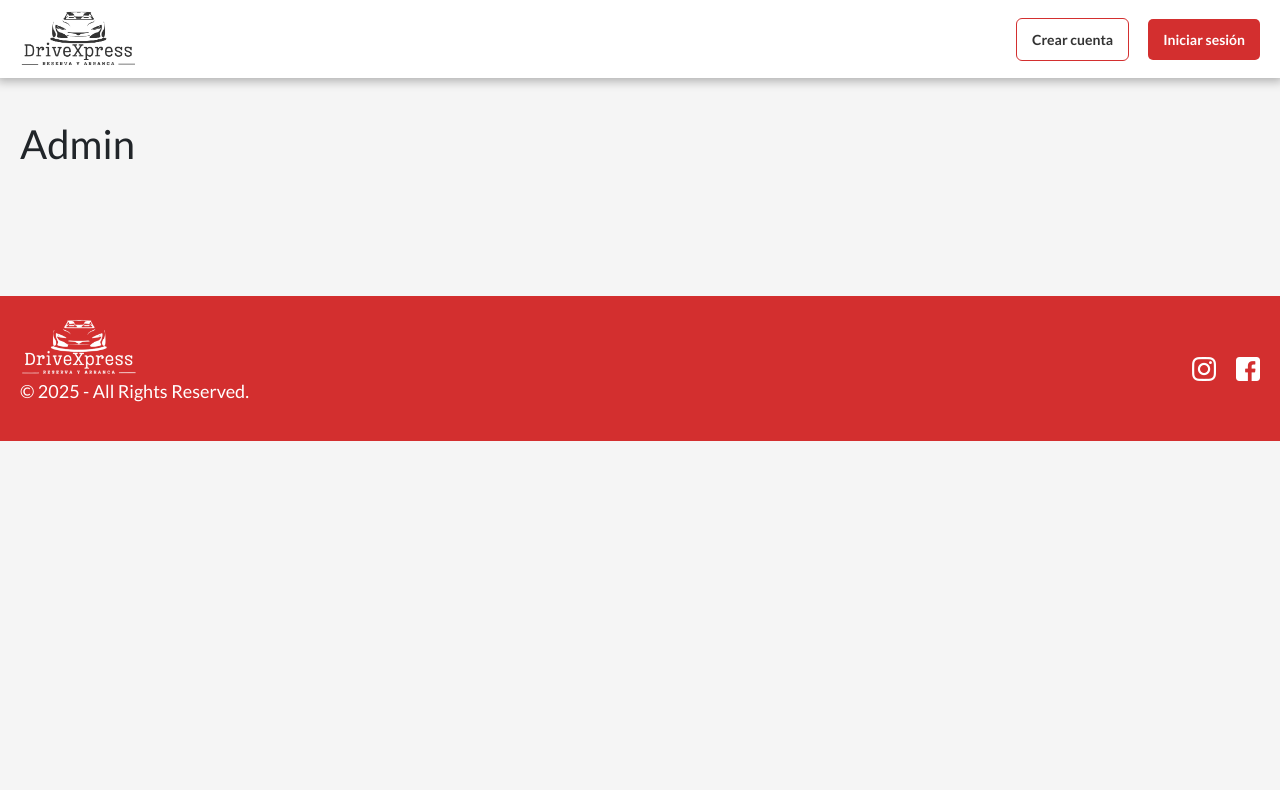
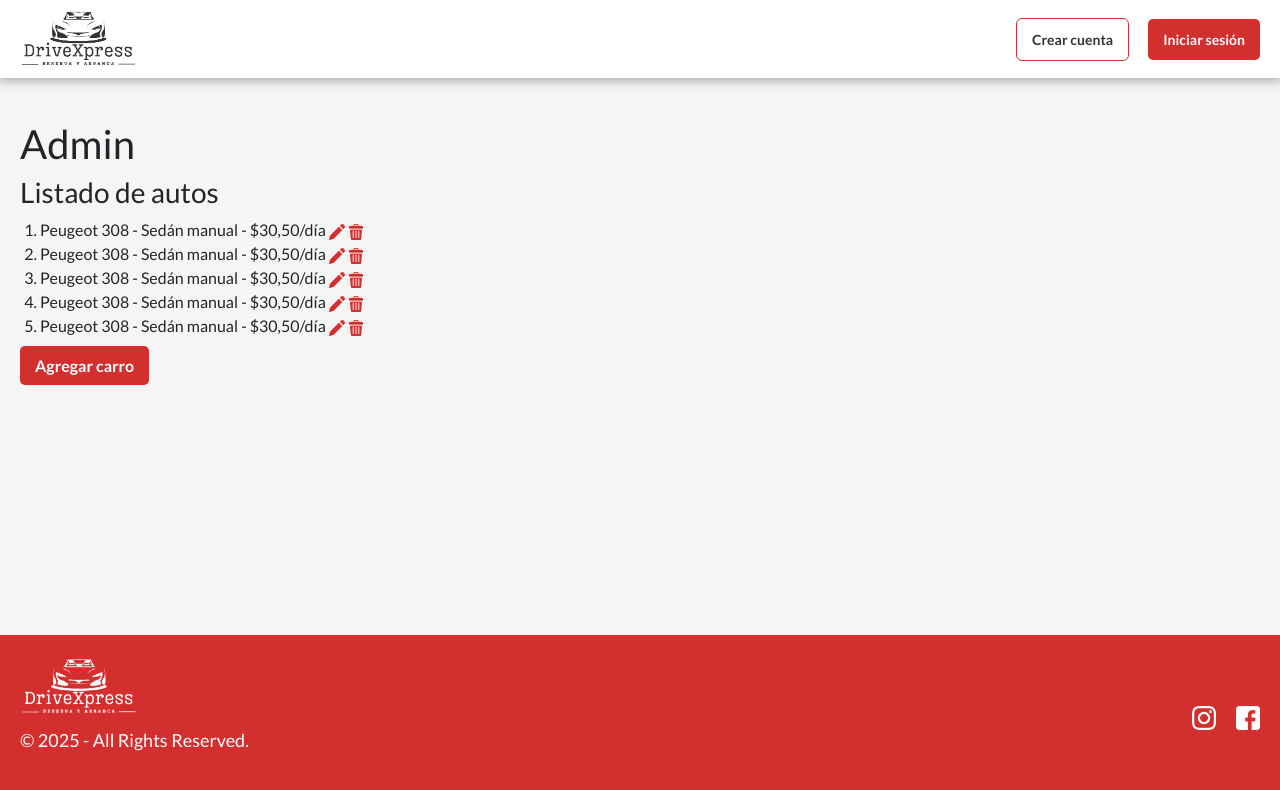
Before and after one commit to frankynztein/drive-xpress, a React (Vite) app: page /administracion in a window 1280 px wide. Shown: the top 790 px of the page. Built offline with nearby package versions, Linux system fonts and the light colour scheme.

Commit message:
Styles changes and added assets

```diff
--- a/src/components/CategoryCard/CategoryCard.css
+++ b/src/components/CategoryCard/CategoryCard.css
@@ -17,7 +17,7 @@
     padding: 20px 10px;
     width: 200px;
     flex-grow: 1;
-    box-shadow: 0px 0px 20px rgba(0, 0, 0, 0.1);
+    box-shadow: 0px 2px 10px #e3e3e3;
   }
 
   .card-img img {
--- a/src/components/RecommendationCard/RecommendationCard.css
+++ b/src/components/RecommendationCard/RecommendationCard.css
@@ -18,7 +18,7 @@
     padding: 20px 10px;
     width: 250px;
     flex-grow: 1;
-    box-shadow: 0px 0px 20px rgba(0, 0, 0, 0.1);
+    box-shadow: 0px 2px 10px #e3e3e3;
   }
 
   .recomm-card-img img {
--- a/src/components/SearchBar/SearchBar.css
+++ b/src/components/SearchBar/SearchBar.css
@@ -1,6 +1,6 @@
 /* Mobile hasta 767px */
 .search-bar {
-  filter: drop-shadow(0 2px 15px 0px #1d2939);
+  box-shadow: 0px 2px 10px #e3e3e3;
 }
 
 form {
@@ -19,7 +19,7 @@ button {
 border: none;
 }
 
-form button {
+.search-bar form button {
   width: 80%;
   border-radius: 5px;
 }
@@ -38,7 +38,7 @@ input {
 
 /* Tablet (768px - 1024px) */
 @media (min-width: 768px) {
-  form button {
+  .search-bar form button {
     width: 100px;
   }
 }
--- a/src/components/layout/Footer/Footer.css
+++ b/src/components/layout/Footer/Footer.css
@@ -2,17 +2,30 @@
 .footer-wrapper {
   background-color: #D32F2F;
   width: 100%;
+  position: absolute;
+  bottom: 0;
+  margin-top: 50px;
 }
 
 .footer {
   max-width: 1440px;
   margin: 0 auto;
   display: flex;
-  justify-content: space-between;
+  flex-direction: column;
+  justify-content: center;
   align-items: center;
   padding: 20px 20px;
   font-size: 14px;
   color: #ffffff;
+}
+
+.section-logo {
+  display: flex;
+  flex-direction: column;
+  justify-content: center;
+  align-items: center;
+  gap: 10px;
+  margin-bottom: 10px;
 }
 
 .footer-logo {
@@ -30,8 +43,18 @@
 
 /* Tablet (768px - 1024px) */
 @media (min-width: 768px) {
+  .footer {
+    flex-direction: row;
+    justify-content: space-between;
+  }
+
+  .section-logo {
+    display: block;
+  }
+
   .footer-logo {
     width: 120px;
+    margin-bottom: 10px;
   }
 
   .footer-links {
--- a/src/components/layout/Footer/Footer.jsx
+++ b/src/components/layout/Footer/Footer.jsx
@@ -9,7 +9,7 @@ const Footer = () => {
     <>
       <div className="footer-wrapper">
         <footer className="footer">
-          <div>
+          <div className="section-logo">
             <Link to="/">
               <img className="footer-logo" src={logoFooter} alt="" />
             </Link>
--- a/src/index.css
+++ b/src/index.css
@@ -2,6 +2,11 @@
   margin: 0;
   padding: 0;
   box-sizing: border-box;
+}
+
+html {
+  position: relative;
+  min-height: 100%;
 }
 
 body {
@@ -25,7 +30,12 @@ p {
 .main {
   max-width: 1440px;
   margin: 0 auto;
-  padding: 120px 20px;
+  padding: 120px 20px 0;
+  margin-bottom: 200px;
+}
+
+ul, ol {
+  padding: 0;
 }
 
 li {
--- /dev/null
+++ b/src/pages/Admin/Admin.css
@@ -0,0 +1,7 @@
+ol {
+  padding-left: 20px;
+}
+
+ol li {
+list-style-type: decimal;
+}
--- a/src/pages/Admin/Admin.jsx
+++ b/src/pages/Admin/Admin.jsx
@@ -1,7 +1,21 @@
+import './Admin.css';
+import TrashCan from '../../assets/trash-can.png';
+import Edit from '../../assets/edit.png';
+
 const Admin = () => {
   return (
     <>
       <h1>Admin</h1>
+      <h3>Listado de autos</h3>
+      <ol>
+        <li>Peugeot 308 - Sedán manual - $30,50/día <span><img src={Edit} alt="" /></span> <span><img src={TrashCan} alt="" /></span></li>
+        <li>Peugeot 308 - Sedán manual - $30,50/día <span><img src={Edit} alt="" /></span> <span><img src={TrashCan} alt="" /></span></li>
+        <li>Peugeot 308 - Sedán manual - $30,50/día <span><img src={Edit} alt="" /></span> <span><img src={TrashCan} alt="" /></span></li>
+        <li>Peugeot 308 - Sedán manual - $30,50/día <span><img src={Edit} alt="" /></span> <span><img src={TrashCan} alt="" /></span></li>
+        <li>Peugeot 308 - Sedán manual - $30,50/día <span><img src={Edit} alt="" /></span> <span><img src={TrashCan} alt="" /></span></li>
+
+      </ol>
+      <a href="/agregar-carro" className="button primary-button">Agregar carro</a>
     </>
   )
 }
--- a/src/routes/AppRouter.jsx
+++ b/src/routes/AppRouter.jsx
@@ -4,6 +4,7 @@ import { MainLayout } from '../layouts/MainLayout';
 // Importa tus páginas aquí
 import { Home } from '../pages/Home/Home';
 import { Admin } from '../pages/Admin/Admin';
+import { AddCar } from '../pages/AddCar/AddCar';
 // import Login from '../pages/Login';
 // import CarList from '../pages/CarList';
 // import Reservation from '../pages/Reservation';
@@ -16,6 +17,7 @@ const AppRouter = () => {
         <Routes>
           <Route path="/" element={<Home />} />
           <Route path="/administracion" element={<Admin />} />
+          <Route path="/agregar-carro" element={<AddCar />} />
           {/* Ejemplo de otras rutas que podrías necesitar:
           <Route path="/login" element={<Login />} />
           <Route path="/cars" element={<CarList />} />
```
Also changed, not shown: src/assets/edit.png (added), src/assets/trash-can.png (added).
